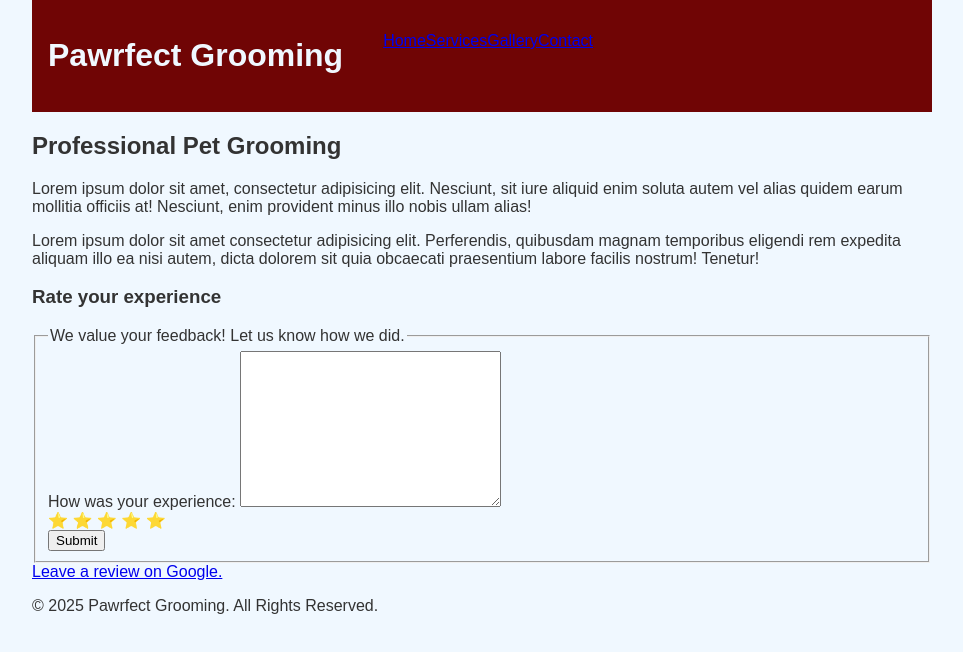
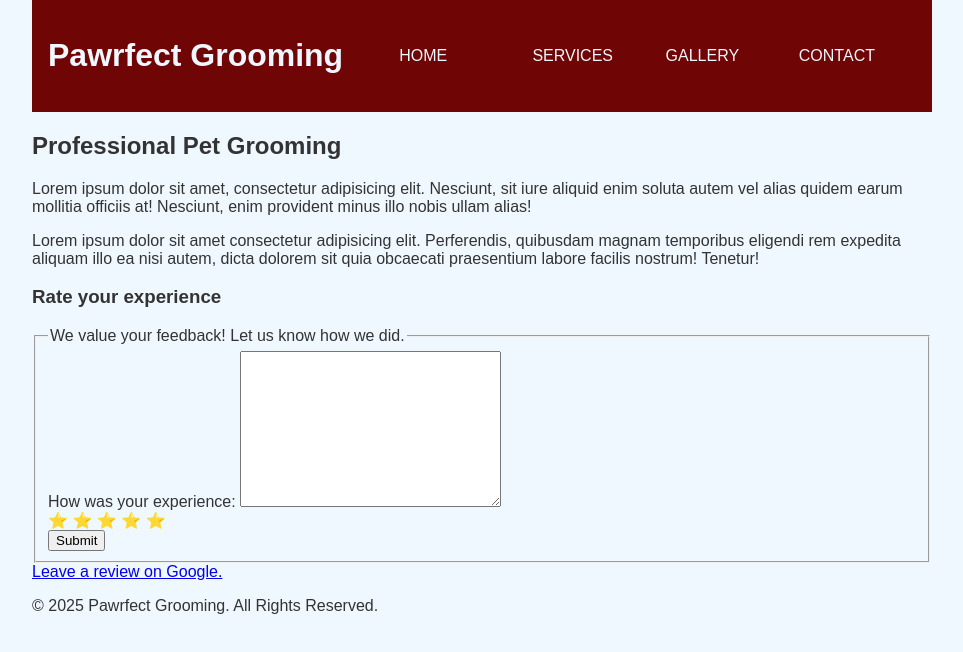
Before and after one commit to rubi0047/week_6_demo, a plain HTML site: page index.html in a window 1280 px wide. Shown: the whole page, without its empty margins (158-1121 px from the left). Drawn offline with Linux system fonts and the light colour scheme.

Commit message:
update 2

```diff
--- a/css/main.css
+++ b/css/main.css
@@ -1,10 +1,10 @@
-:root {
+:root{
     --primary-color: rgb(112, 5, 5);
     --light-color: aliceblue;
     --dark-color: #333;
 }
 
-body {
+body{
     font-family: Arial, Helvetica, sans-serif;
     background-color: var(--light-color);
     color: var(--dark-color);
@@ -13,14 +13,35 @@ body {
     padding: 0;
 }
 
-header {
+header{
     display: flex;
     background-color: var(--primary-color);
     color: var(--light-color);
     padding: 1rem;
+    align-items: center;
 }
 
-nav ul {
+nav{
+    flex: 1;
+}
+
+nav ul{
     display: flex;
     list-style-type: none;
 }
+
+nav ul li{
+    flex: 1;
+}
+
+nav a{
+    color: var(--light-color);
+    text-decoration: none;
+    text-transform: uppercase;
+    padding: 0.5rem 1rem;
+}
+
+nav a:hover, :focus{
+    background-color: var(--primary-color);
+    background-color: var(--light-color);
+}
```
